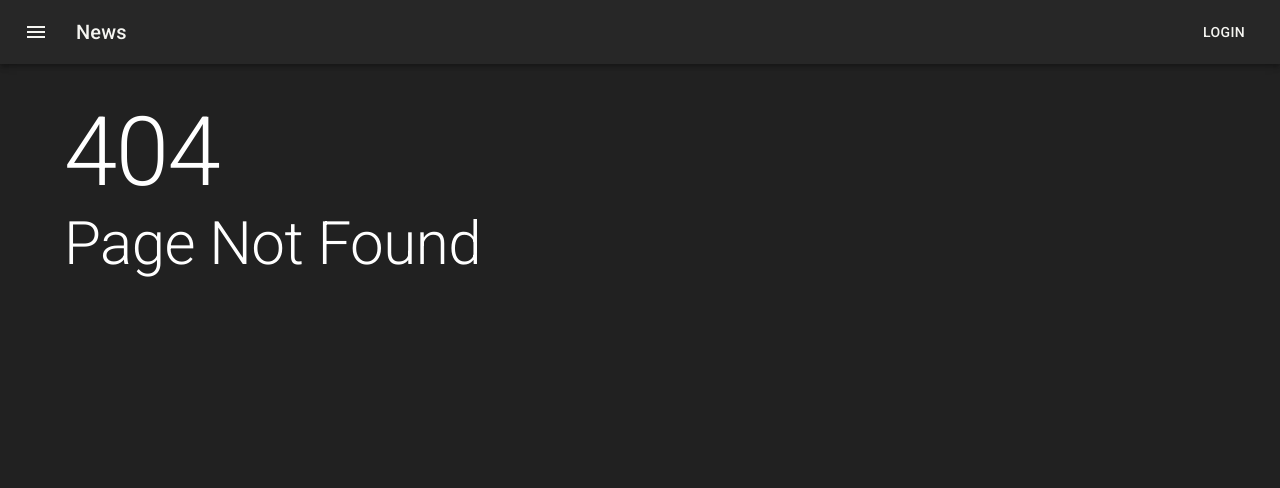
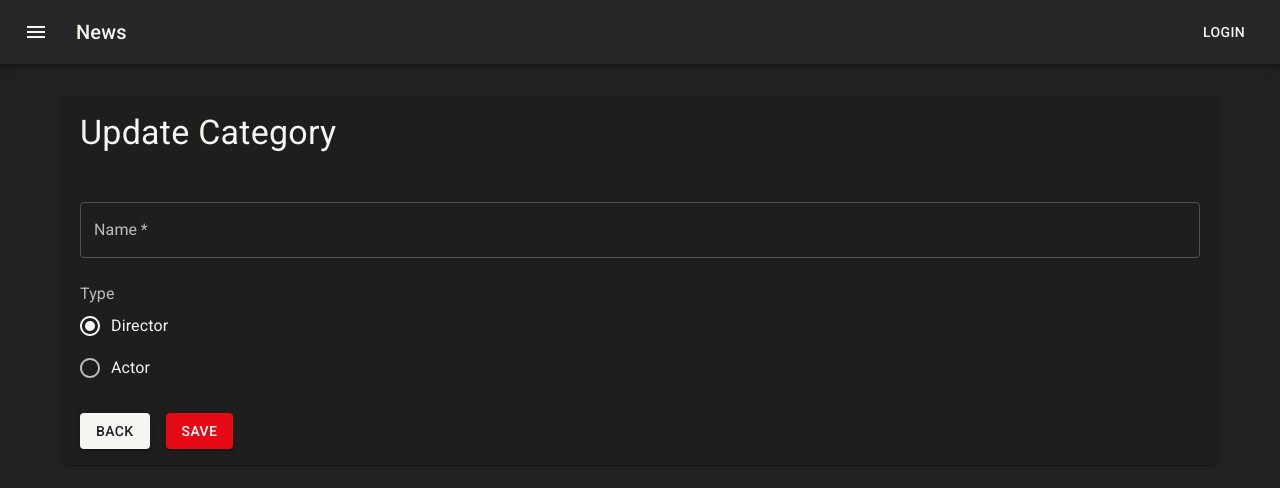
Before and after one commit to vaguiiinho/admin-videos-react, a React (Create React App) app: page /cast-members/update/1 in a window 1280 px wide. Before the commit this address had no page. Shown: the top 488 px of the page. Built offline with nearby package versions, Linux system fonts and the light colour scheme; no server answers.

Commit message:
Editando Cast member

```diff
--- a/src/App.tsx
+++ b/src/App.tsx
@@ -9,6 +9,7 @@
 import { CategoryUpdate } from './features/categories/CategoryUpdate';
 import { ListCastMembers } from './features/cast/ListCastMembers';
 import { CreateCastMember } from './features/cast/CreateCastMember';
+import { UpdateCastMember } from './features/cast/UpdateCastMember';
 
 export default function App() {
   return (
@@ -40,7 +41,7 @@
               {/* category */}
               <Route path="cast-members" element={<ListCastMembers />} />
               <Route path="cast-members/create" element={<CreateCastMember />} />
-
+              <Route path="cast-members/update/:id" element={<UpdateCastMember />} />
 
               {/* 404 */}
               <Route path="*" element={
--- /dev/null
+++ b/src/features/cast/UpdateCastMember.tsx
@@ -0,0 +1,70 @@
+import { Box, Paper, Typography } from "@mui/material";
+import { useSnackbar } from "notistack";
+import { useEffect, useState } from "react";
+import { useParams } from "react-router-dom";
+import { CastMember } from "../../types/CastMembers";
+import { initialState, useGetCastMemberQuery, useUpdateCastMemberMutation } from "./castMemberSlice";
+import { CastMemberForm } from "./components/CastMemberForm";
+
+export function UpdateCastMember() {
+
+    const id = useParams().id || ""
+    const { data: castMember, isFetching } = useGetCastMemberQuery({ id });
+
+
+    const [updateCastMember, status] = useUpdateCastMemberMutation()
+
+    const [castMemberState, setCastMemberState] = useState<CastMember>(initialState)
+
+    const { enqueueSnackbar } = useSnackbar()
+
+    async function handleSubmit(e: React.FormEvent<HTMLFormElement>) {
+        e.preventDefault();
+        await updateCastMember(castMemberState);
+    }
+
+
+    const handleChange = (e: React.ChangeEvent<HTMLInputElement>) => {
+        const { name, value } = e.target;
+        setCastMemberState({ ...castMemberState, [name]: name === "type" ? Number(value) : value, });
+    };
+
+    useEffect(() => {
+        if (castMember) {
+            setCastMemberState(castMember.data);
+        }
+    }, [castMember]);
+
+
+
+    useEffect(() => {
+        if (status.isSuccess) {
+            enqueueSnackbar('Cast Member updated!', { variant: "success" })
+        }
+        if (status.error) {
+            enqueueSnackbar('Error updating cast member!', { variant: "error" })
+        }
+
+    }, [enqueueSnackbar, status.error, status.isSuccess])
+
+    return (
+        <Box>
+            <Paper>
+                <Box p={2}>
+                    <Box mb={2}>
+                        <Typography variant="h4">
+                            Update Category
+                        </Typography>
+                    </Box>
+                </Box>
+                <CastMemberForm
+                    handleSubmit={handleSubmit}
+                    handleChange={handleChange}
+                    isLoading={status.isLoading}
+                    castMember={castMemberState}
+                    isDisabled={status.isLoading}
+                />
+            </Paper>
+        </Box>
+    )
+}
--- a/src/features/cast/castMemberSlice.ts
+++ b/src/features/cast/castMemberSlice.ts
@@ -1,5 +1,4 @@
-import { CastMember, CastMemberParams, Results } from "../../types/CastMembers";
-import { Result } from "../../types/category";
+import { CastMember, CastMemberParams, Result, Results } from "../../types/CastMembers";
 import { apiSlice } from "../api/apiSlice";
 
 const endpointUrl = "/cast-members"
@@ -63,6 +62,7 @@
 }
 
 function createCastMember(castMember: CastMember) {
+    console.log('castMember')
     return {
         url: endpointUrl,
         method: 'POST',
```
